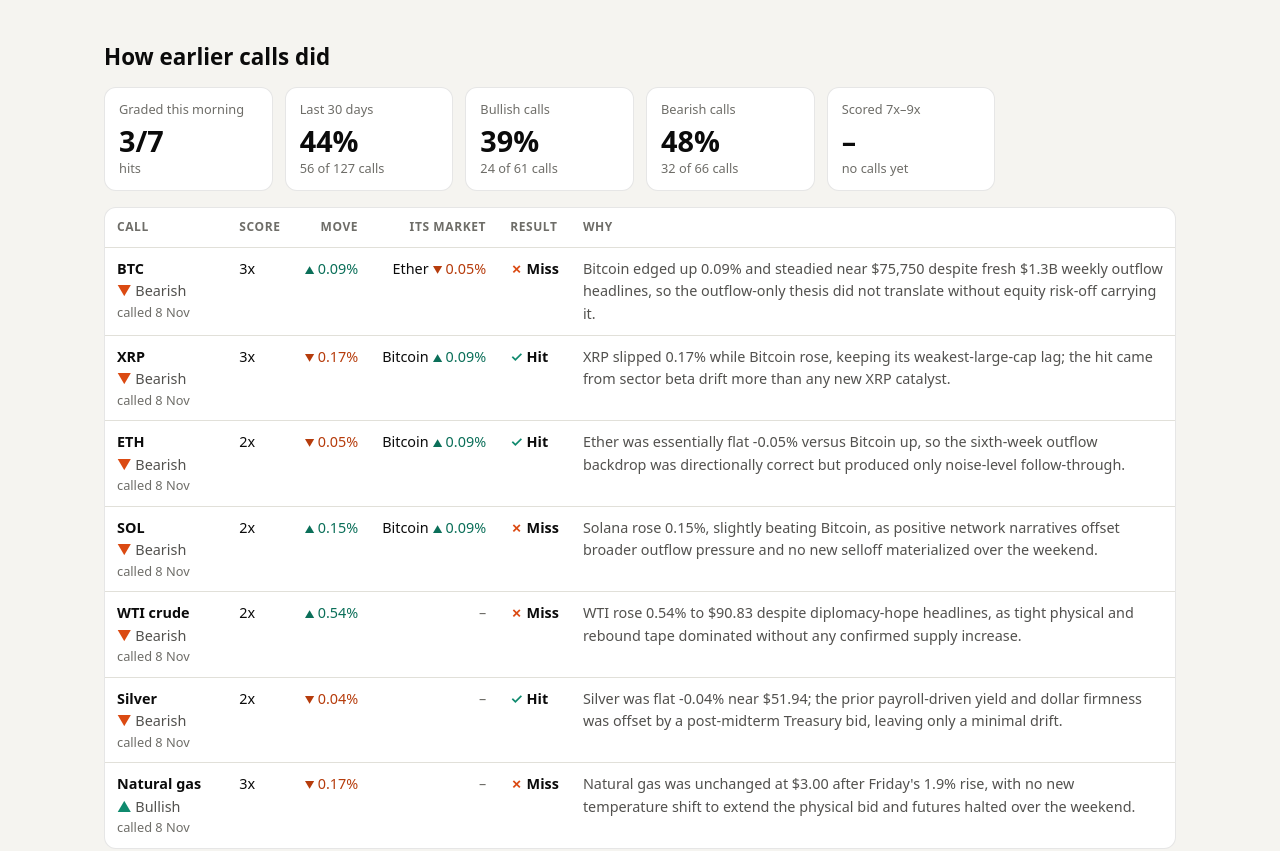
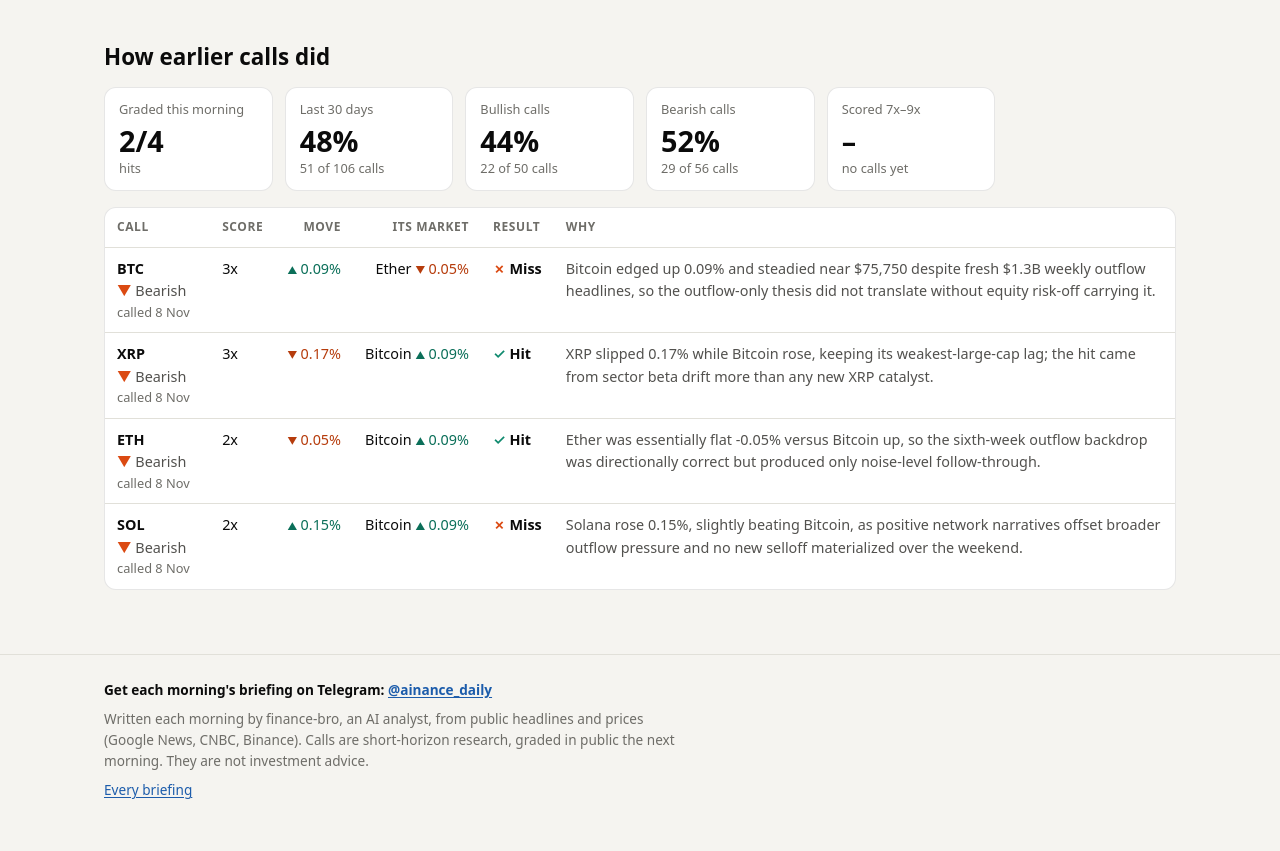
Before and after one commit to aeroxy/ainance, a plain HTML site: page archive/2026-11-09.html in a window 1280 px wide. Shown: the part 6820-7671 px from the top of the page. Drawn offline with Linux system fonts and the light colour scheme.

Commit message:
Briefing for 2026-11-09

```diff
--- a/archive/2026-11-09.html
+++ b/archive/2026-11-09.html
@@ -285,7 +285,7 @@
 <section id="scorecard">
 <h2>How earlier calls did</h2>
 <div class="tiles">
-<div class="tile"><span class="tile-label">Graded this morning</span><span class="tile-value">3/7</span><span class="tile-sub">hits</span></div><div class="tile"><span class="tile-label">Last 30 days</span><span class="tile-value">44%</span><span class="tile-sub">56 of 127 calls</span></div><div class="tile"><span class="tile-label">Bullish calls</span><span class="tile-value">39%</span><span class="tile-sub">24 of 61 calls</span></div><div class="tile"><span class="tile-label">Bearish calls</span><span class="tile-value">48%</span><span class="tile-sub">32 of 66 calls</span></div><div class="tile"><span class="tile-label">Scored 7x–9x</span><span class="tile-value">–</span><span class="tile-sub">no calls yet</span></div></div>
+<div class="tile"><span class="tile-label">Graded this morning</span><span class="tile-value">2/4</span><span class="tile-sub">hits</span></div><div class="tile"><span class="tile-label">Last 30 days</span><span class="tile-value">48%</span><span class="tile-sub">51 of 106 calls</span></div><div class="tile"><span class="tile-label">Bullish calls</span><span class="tile-value">44%</span><span class="tile-sub">22 of 50 calls</span></div><div class="tile"><span class="tile-label">Bearish calls</span><span class="tile-value">52%</span><span class="tile-sub">29 of 56 calls</span></div><div class="tile"><span class="tile-label">Scored 7x–9x</span><span class="tile-value">–</span><span class="tile-sub">no calls yet</span></div></div>
 <div class="table-wrap"><table class="graded">
 <thead><tr><th scope="col">Call</th><th scope="col">Score</th><th scope="col" class="num">Move</th><th scope="col" class="num">Its market</th><th scope="col">Result</th><th scope="col">Why</th></tr></thead>
 <tbody>
@@ -293,9 +293,6 @@
 <tr><td><span class="sym">XRP</span> <span class="dir bearish"><span aria-hidden="true">▼</span> Bearish</span><span class="called">called 8 Nov</span></td><td>3x</td><td class="num"><fb-change value="-0.1730">-0.17%</fb-change></td><td class="num">Bitcoin <fb-change value="0.0935">+0.09%</fb-change></td><td><span class="result hit"><span aria-hidden="true">✓</span> Hit</span></td><td class="why">XRP slipped 0.17% while Bitcoin rose, keeping its weakest-large-cap lag; the hit came from sector beta drift more than any new XRP catalyst.</td></tr>
 <tr><td><span class="sym">ETH</span> <span class="dir bearish"><span aria-hidden="true">▼</span> Bearish</span><span class="called">called 8 Nov</span></td><td>2x</td><td class="num"><fb-change value="-0.0529">-0.05%</fb-change></td><td class="num">Bitcoin <fb-change value="0.0935">+0.09%</fb-change></td><td><span class="result hit"><span aria-hidden="true">✓</span> Hit</span></td><td class="why">Ether was essentially flat -0.05% versus Bitcoin up, so the sixth-week outflow backdrop was directionally correct but produced only noise-level follow-through.</td></tr>
 <tr><td><span class="sym">SOL</span> <span class="dir bearish"><span aria-hidden="true">▼</span> Bearish</span><span class="called">called 8 Nov</span></td><td>2x</td><td class="num"><fb-change value="0.1460">+0.15%</fb-change></td><td class="num">Bitcoin <fb-change value="0.0935">+0.09%</fb-change></td><td><span class="result miss"><span aria-hidden="true">✗</span> Miss</span></td><td class="why">Solana rose 0.15%, slightly beating Bitcoin, as positive network narratives offset broader outflow pressure and no new selloff materialized over the weekend.</td></tr>
-<tr><td><span class="sym">WTI crude</span> <span class="dir bearish"><span aria-hidden="true">▼</span> Bearish</span><span class="called">called 8 Nov</span></td><td>2x</td><td class="num"><fb-change value="0.5424">+0.54%</fb-change></td><td class="num"><span class="muted">–</span></td><td><span class="result miss"><span aria-hidden="true">✗</span> Miss</span></td><td class="why">WTI rose 0.54% to $90.83 despite diplomacy-hope headlines, as tight physical and rebound tape dominated without any confirmed supply increase.</td></tr>
-<tr><td><span class="sym">Silver</span> <span class="dir bearish"><span aria-hidden="true">▼</span> Bearish</span><span class="called">called 8 Nov</span></td><td>2x</td><td class="num"><fb-change value="-0.0443">-0.04%</fb-change></td><td class="num"><span class="muted">–</span></td><td><span class="result hit"><span aria-hidden="true">✓</span> Hit</span></td><td class="why">Silver was flat -0.04% near $51.94; the prior payroll-driven yield and dollar firmness was offset by a post-midterm Treasury bid, leaving only a minimal drift.</td></tr>
-<tr><td><span class="sym">Natural gas</span> <span class="dir bullish"><span aria-hidden="true">▲</span> Bullish</span><span class="called">called 8 Nov</span></td><td>3x</td><td class="num"><fb-change value="-0.1665">-0.17%</fb-change></td><td class="num"><span class="muted">–</span></td><td><span class="result miss"><span aria-hidden="true">✗</span> Miss</span></td><td class="why">Natural gas was unchanged at $3.00 after Friday&#39;s 1.9% rise, with no new temperature shift to extend the physical bid and futures halted over the weekend.</td></tr>
 </tbody></table></div>
 </section>
 </main>
```
Also changed, not shown: index.html (+1 -4 lines).
